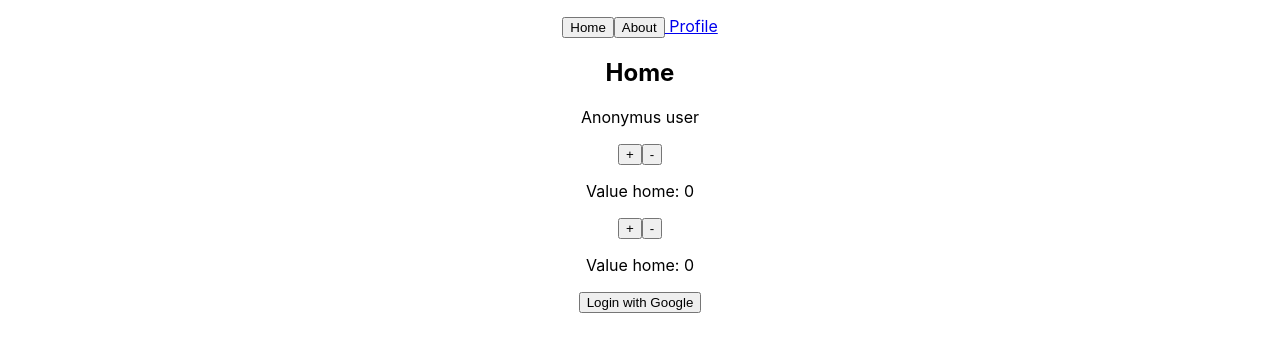
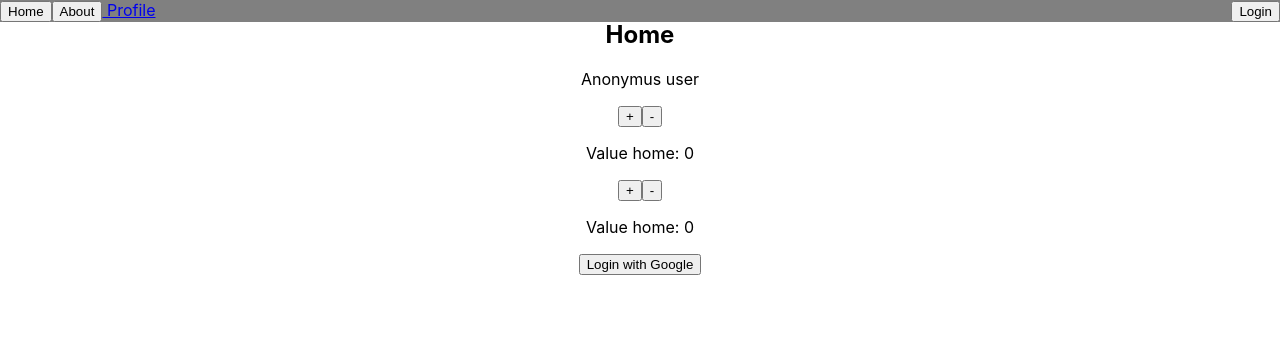
Before and after one commit to dorimusz/show-tracker, a React (Create React App) app in the folder frontend/: page / in a window 1280 px wide. Shown: the top 352 px of the page. Built offline with nearby package versions, Linux system fonts and the light colour scheme.

Commit message:
navbar, protected components

```diff
--- a/frontend/src/App.jsx
+++ b/frontend/src/App.jsx
@@ -9,6 +9,7 @@ import About from './pages/About';
 import Profile from './pages/Profile';
 import Navbar from './components/Navbar';
 import Callback from './pages/Callback'
+import Protected from './components/Protected';
 
 function App() {
   // const [value, setValue] = useState(0); //no need
@@ -20,7 +21,11 @@ function App() {
       <Routes>
         <Route path="/" element={<Home />} />
         <Route path="/about" element={<About />} />
-        <Route path="/profile" element={<Profile />} />
+        <Route path="/profile" element={(
+          <Protected>
+            <Profile />
+          </Protected>
+        )} />
         <Route path="/callback" element={<Callback />} />
       </Routes>
 
--- a/frontend/src/components/Navbar.jsx
+++ b/frontend/src/components/Navbar.jsx
@@ -1,8 +1,10 @@
 import React from 'react'
 import { useNavigate, Link } from 'react-router-dom';
+import { useAuth } from '../providers/auth';
 
 const Navbar = () => {
     const navigate = useNavigate();
+    const { auth, token, logout } = useAuth();
 
     const nav = (path) => {
         console.log("rerouting"); //bármilyen route előtti logika, elágazás, lejárt-e a token stb
@@ -11,11 +13,16 @@ const Navbar = () => {
 
     return (
         <>
-            <nav>
-                <button onClick={() => nav('/')}>Home</button>
-                <button onClick={() => nav('/about')} > About</button>
-                {/* <button onClick={() => navigate('/profile')} > Profile</button> */}
-                <Link to="/profile" > Profile</Link>
+            <nav className='navbar' style={{ backgroundColor: "gray", position: "absolute", top: "0", width: "100%", display: "flex", justifyContent: "space-between" }}>
+                <div>
+                    <button onClick={() => nav('/')}>Home</button>
+                    <button onClick={() => nav('/about')} > About</button>
+                    {/* <button onClick={() => navigate('/profile')} > Profile</button> */}
+                    <Link to="/profile" > Profile</Link>
+                </div>
+                <div>
+                    {token ? <button onClick={logout}>Log out</button> : <button onClick={auth}>Login</button>}
+                </div>
             </nav >
         </>
     )
--- /dev/null
+++ b/frontend/src/components/Protected.jsx
@@ -0,0 +1,24 @@
+//egy komponens, ami csak a gyerek komponenseit rendereli le
+import React, { useEffect } from "react";
+import { useNavigate } from "react-router-dom";
+import { useAuth } from "../providers/auth";
+
+//speciális props-t kap
+const Protected = ({ children }) => {
+    const { token } = useAuth();
+    const navigate = useNavigate();
+
+    useEffect(() => {
+        if (!token) {
+            navigate('/')
+        }
+    }, [])
+
+    return (
+        <>
+            {children}
+        </>
+    )
+}
+
+export default Protected
--- a/frontend/src/pages/Profile.jsx
+++ b/frontend/src/pages/Profile.jsx
@@ -1,3 +1,4 @@
+//protected component, only logged in user can reach it, other than that, navigates away
 import React from "react";
 import { useCounter } from "../hooks/useCounter";
 import { useCounter as useGlobalCounter } from "../providers/counter";
@@ -8,6 +9,7 @@ const Profile = () => {
     const { value, increment: goUp, decrement: goDown } = useGlobalCounter(); //globális
 
     const { token } = useAuth()
+    console.log(token);
 
     return (
         <>
```
